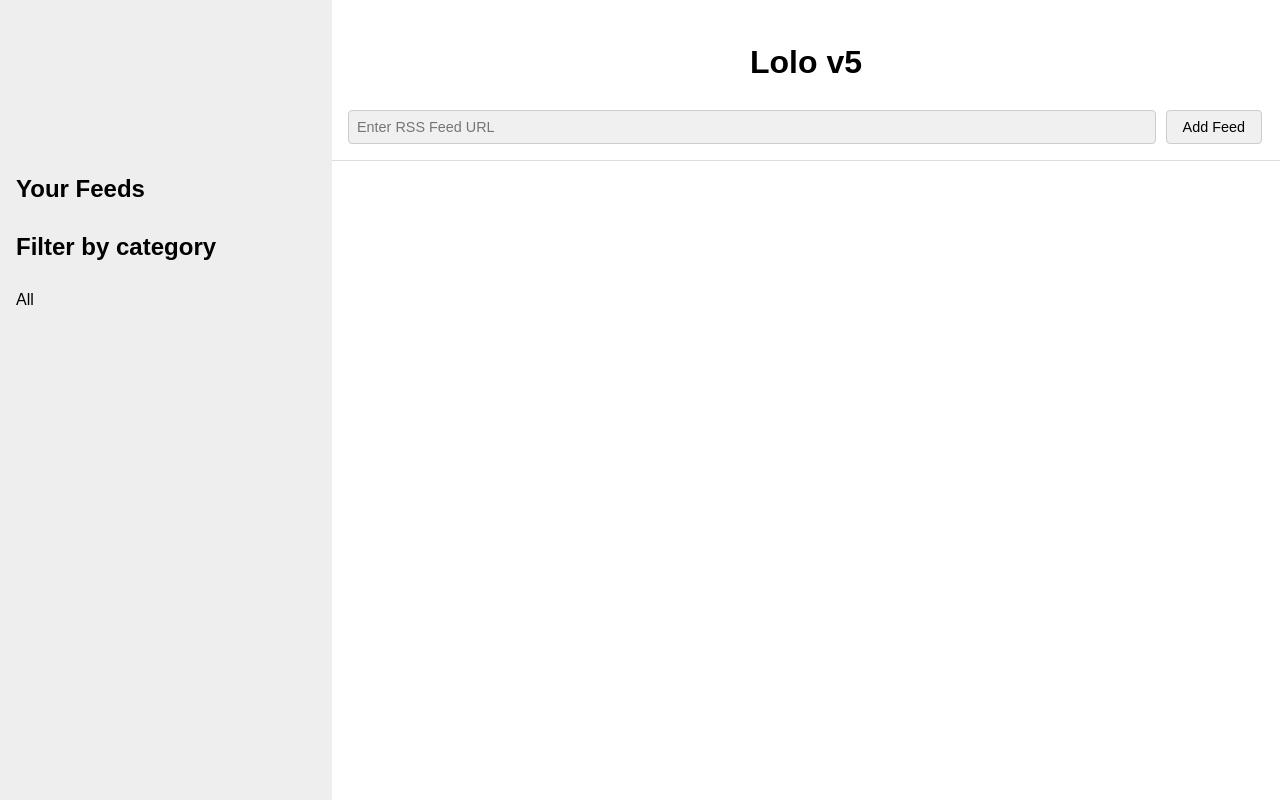
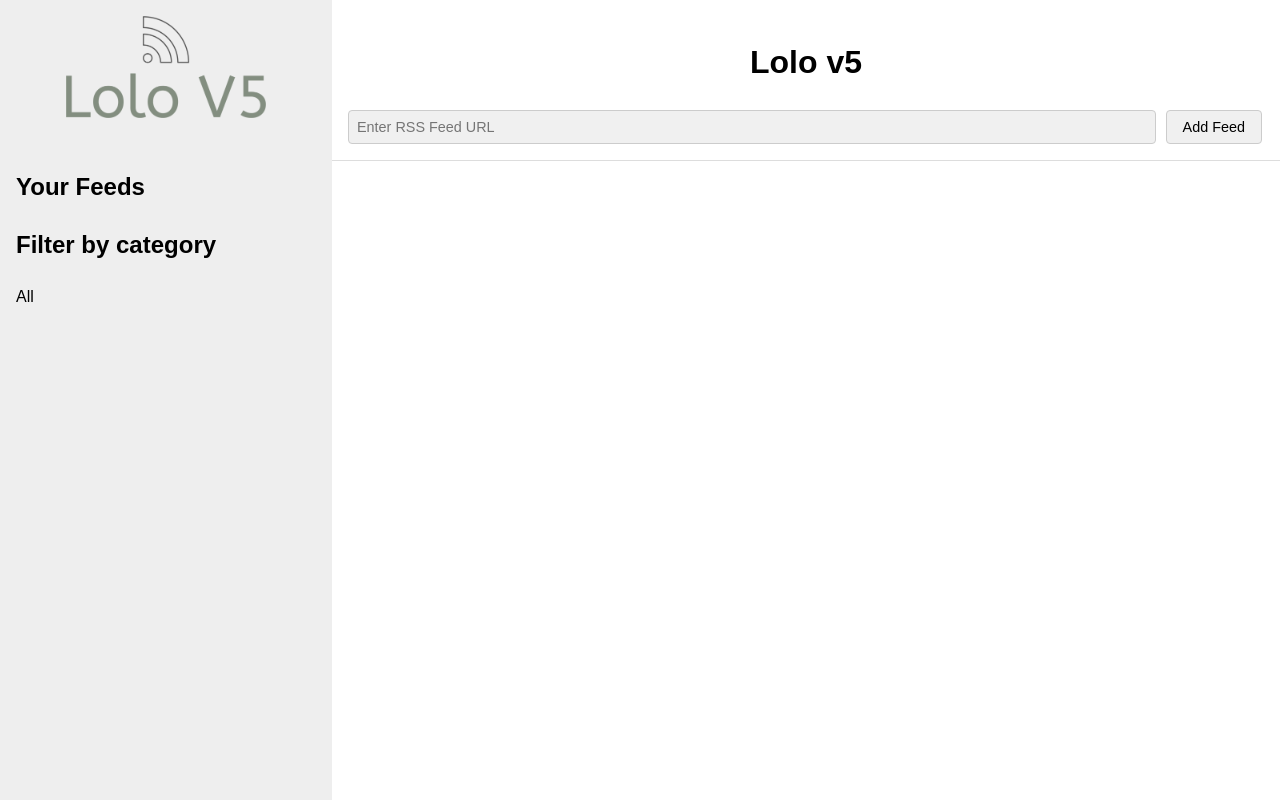
Before and after one commit to mariakuusik/lolo-v5, a plain HTML site: page index.html in a window 1280 px wide. Shown: the top 800 px of the page. Drawn offline with Linux system fonts and the light colour scheme; no server answers.

Commit message:
add: sidebar logo

```diff
--- a/index.html
+++ b/index.html
@@ -11,6 +11,7 @@
 <body>
     <div class="container">
         <nav id="sidebar" class="sidebar">
+            <img src="images/lolo-v5-high-resolution-logo-transparent (1).png" alt="Logo" class="logo">
             <h2>Your Feeds</h2>
             <ul id="feeds"></ul>
             <h2>Filter by category</h2>
--- a/style.css
+++ b/style.css
@@ -14,10 +14,17 @@ body {
 
 .sidebar {
     background: #eee;
-    padding: 150px 1rem 1rem 1rem;
+    padding: 1rem;
     width: 300px;
     min-height: 100vh;
     overflow-y: auto;
+}
+
+.sidebar .logo {
+    display: block;
+    width: 200px;
+    height: auto;
+    margin: 0 auto 50px;
 }
 
 .main-content {
```
Also changed, not shown: images/lolo-v5-favicon-black.png (added), images/lolo-v5-high-resolution-logo-transparent (1).png (added).
